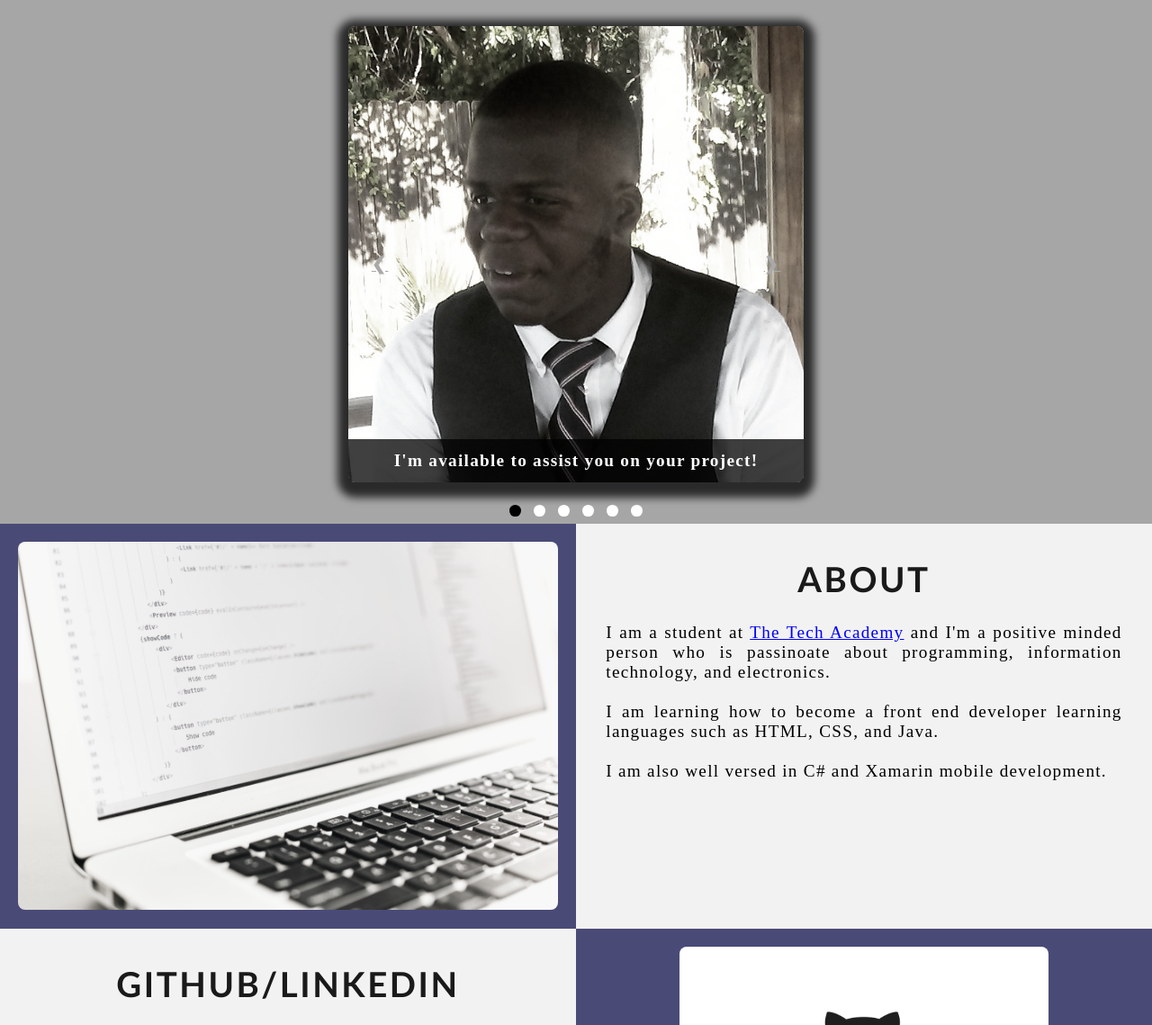
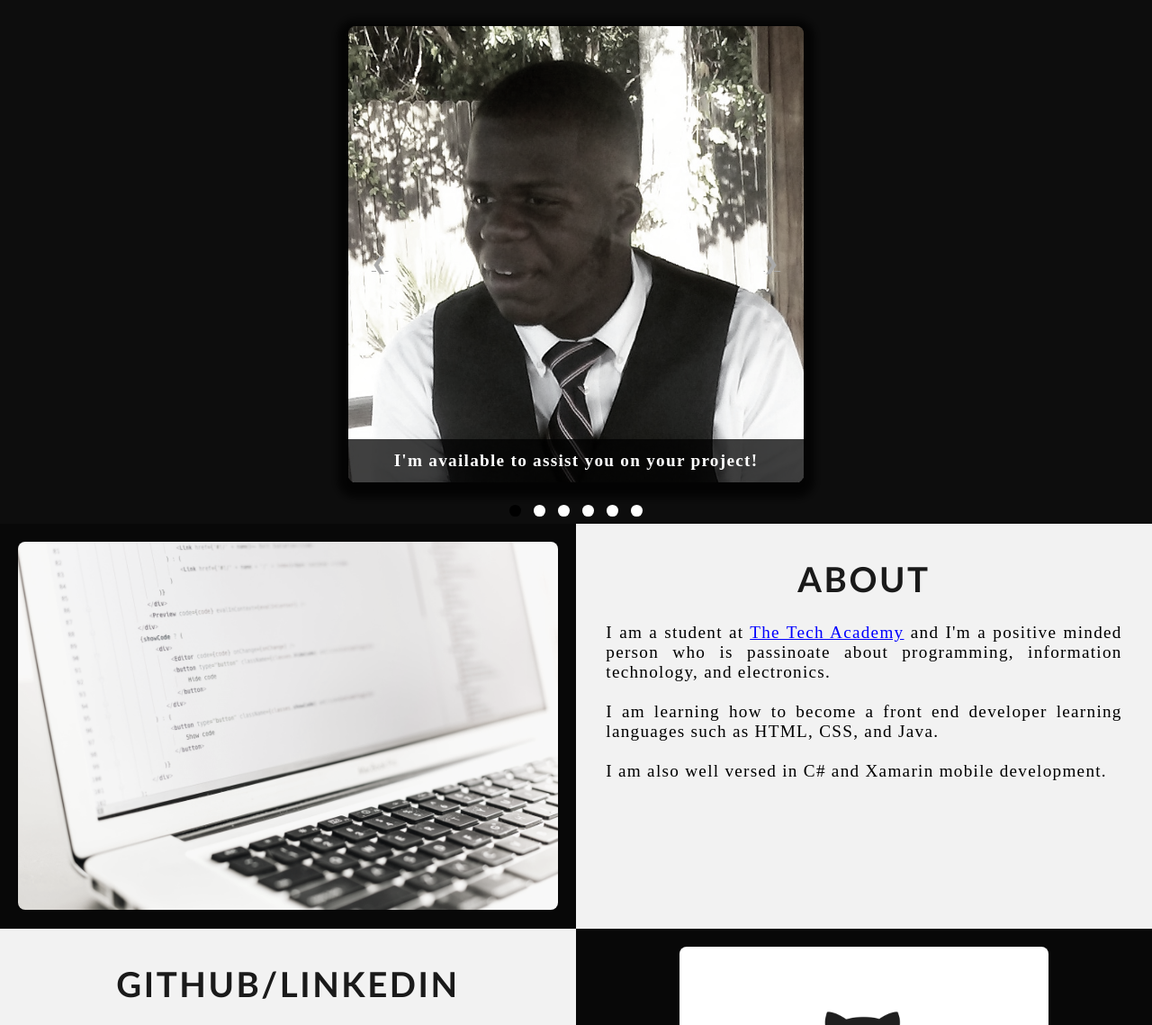
Before and after one commit to Pcharlot13/Pcharlot13.github.io, a plain HTML site: page index.html in a window 1280 px wide. Shown: the part 822-1961 px from the top of the page at 90% size. Drawn offline with Linux system fonts and the light colour scheme.

Commit message:
Website background update
I changed a couple of the features on the nav bar to make it more uniform.
I changed some of the backgrounds to make the site look better. The video in the background over the entire website felt a bit overwhelming.

```diff
--- a/css/index.css
+++ b/css/index.css
@@ -169,10 +169,6 @@ footer {
     cursor: pointer;
 }
 
-/* Navbar home button */
-.Navbar a.active { /* This targets the a element on the navbar with the "active" class */
-    background-color: darkblue;
-}
 /***** End of Navbar Styling *****/
 
 /***** Video Styling *****/
@@ -214,7 +210,7 @@ footer {
 
 /***** Slideshow Styling *****/
 #Slideshow_Background {
-    background: rgba(0, 0, 0, 0.35); /* This creates a slightly transparent white background that's palced over the video in the background */
+    background-color:rgb(0,0,0,.95); /*background of the slide show*/
 }
 
 .mySlides{
@@ -344,7 +340,7 @@ footer {
     width: 50%;
     padding: 1.6%;
     height: 450px;
-    background-color: #030442b7;
+    background-color:rgb(0,0,0,.97);
 }
 
 /* This inserts something after the content of selected elements (in this case the elements with class "Row") */
```
Also changed, not shown: images/bg_1.png (added), 1 other file.
